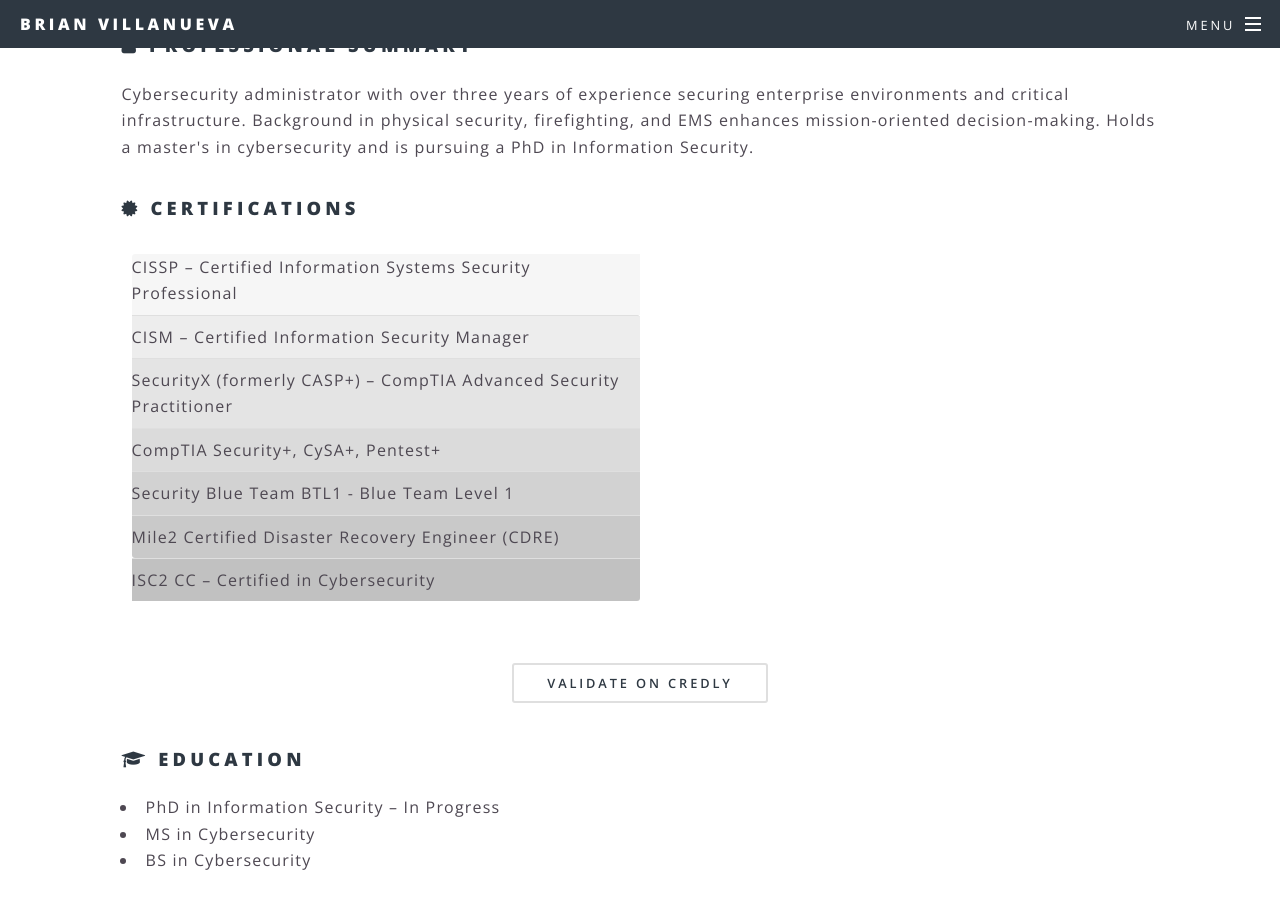
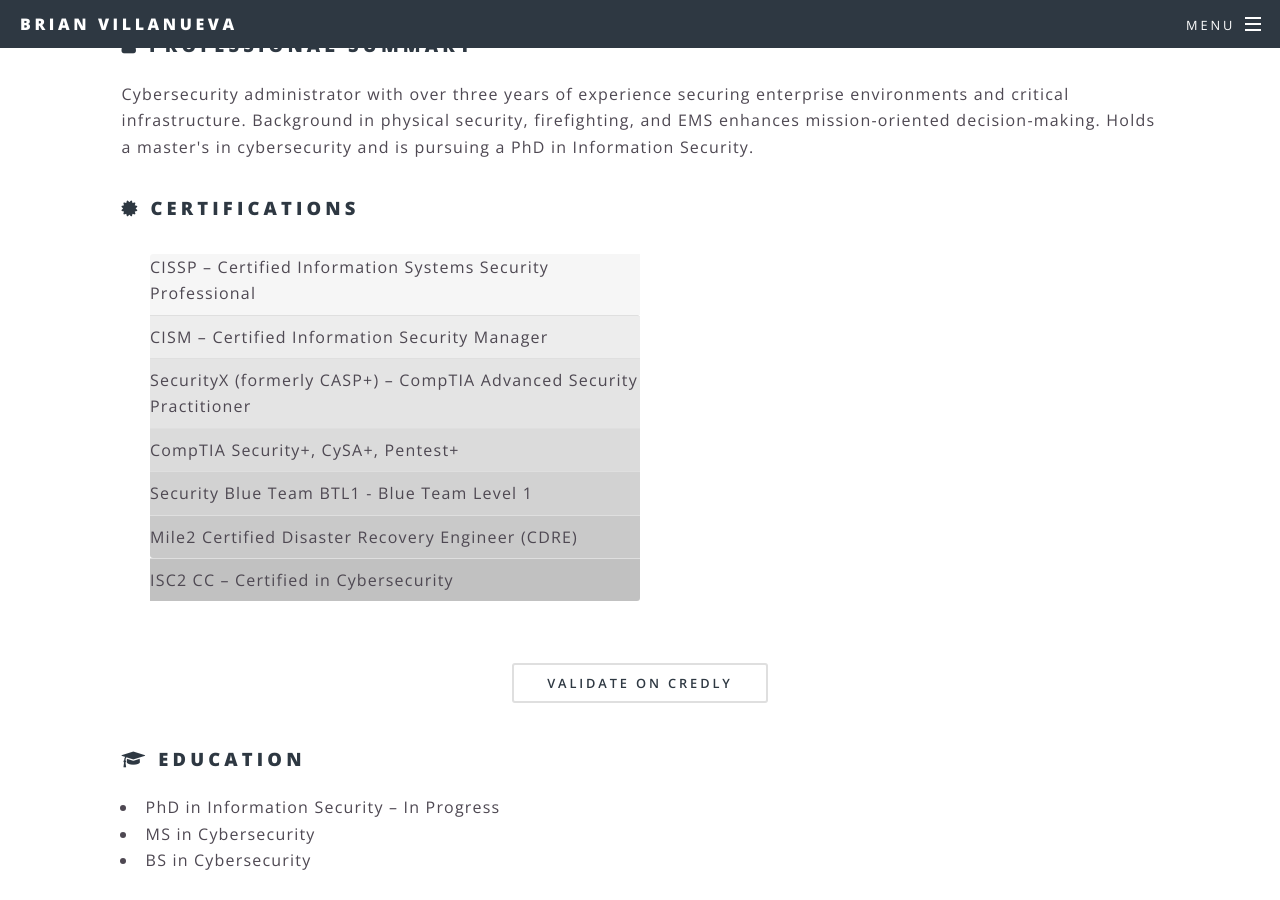
Before and after one commit to bvill1/villansecurity.github.io, a Jekyll site: the page built from resume.html, in a window 1280 px wide and 900 px high, scrolled down 643 px. Built offline with Jekyll 4.4.1, drawn with Linux system fonts in a browser that asks for light colours.

Commit message:
Update resume.html

```diff
--- a/resume.html
+++ b/resume.html
@@ -14,8 +14,7 @@ title: Résumé
       <p>Cybersecurity administrator with over three years of experience securing enterprise environments and critical infrastructure. Background in physical security, firefighting, and EMS enhances mission-oriented decision-making. Holds a master's in cybersecurity and is pursuing a PhD in Information Security.</p>
 
       <h3><span class="icon fa-certificate"></span> Certifications</h3>
-      <div class="features" style="max-width: 2000px; margin: 0 auto; display: inline-block;">
-        <ul class="alt" style="width: 100%; padding: 10px; display: inline-block; text-align: left;">
+      <div class="features" style="max-width: 1000px; margin: 0 auto; display: flex; flex-direction: column; align-items: center;"> <ul class="alt" style="width: 100%; padding: 10px; display: inline-block; text-align: left;">
           <li>CISSP – Certified Information Systems Security Professional</li>
           <li>CISM – Certified Information Security Manager</li>
           <li>SecurityX (formerly CASP+) – CompTIA Advanced Security Practitioner</li>
```
